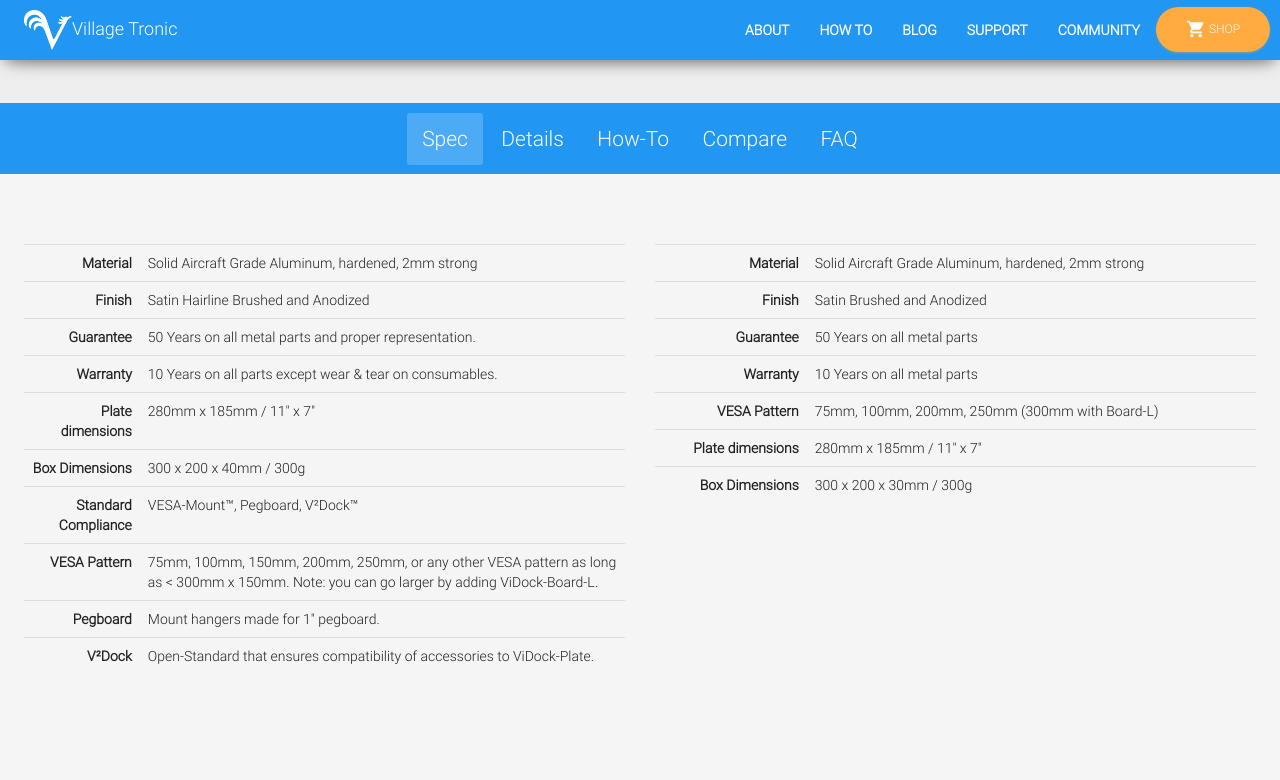
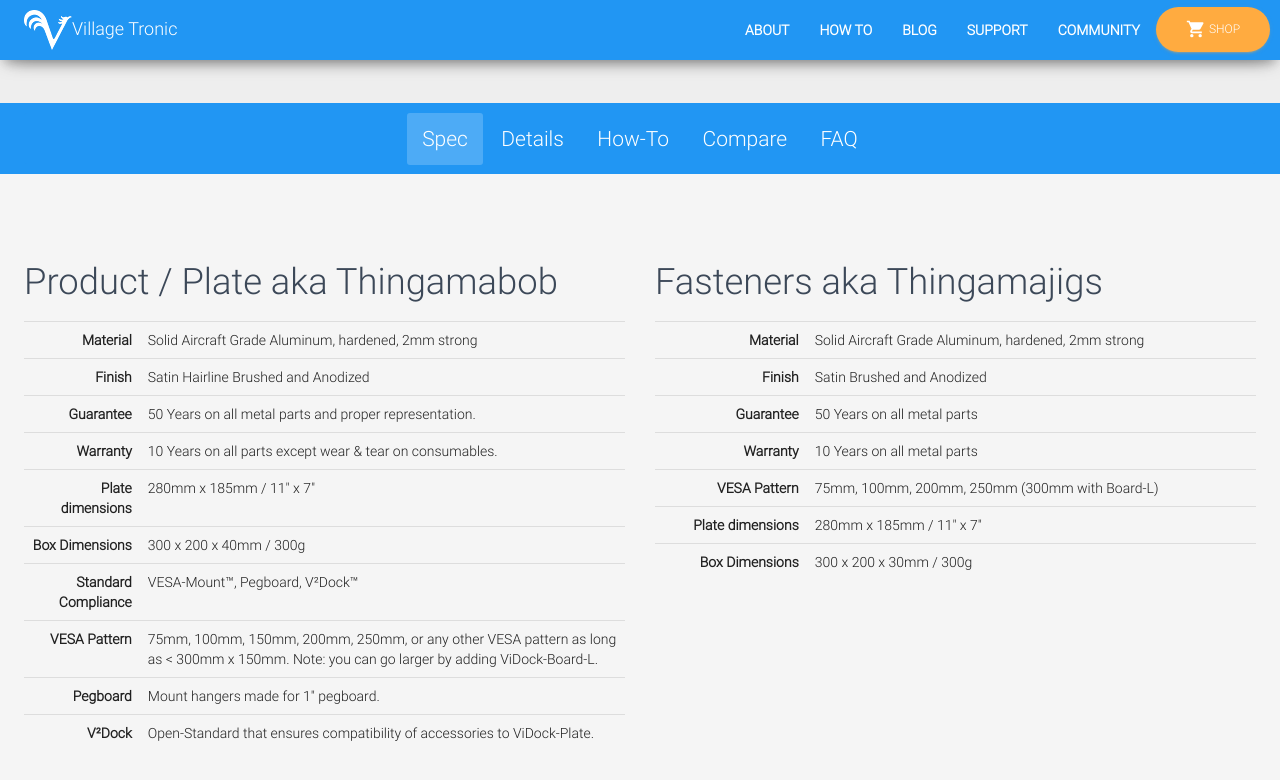
Before and after one commit to V-Squared/shop, a Jekyll site: the page built from shop/vidock-plate.html, in a window 1280 px wide and 900 px high, scrolled down 3174 px. Shown: the top 780 px of the window. Built offline with Jekyll 4.4.1, drawn with Linux system fonts in a browser that asks for light colours.

Commit message:
added titles

```diff
--- a/shop/vidock-plate.html
+++ b/shop/vidock-plate.html
@@ -472,6 +472,7 @@
         <div class="container">
           <div class="row">
           <div class="col-sm-6">
+            <h2 class="title">Product / Plate aka Thingamabob</h2>
               <div class="table-responsive">
                 <table class="table twin-head">
                   <tbody>
@@ -521,6 +522,7 @@
               </div>
             </div>
             <div class="col-sm-6">
+              <h2 class="title">Fasteners aka Thingamajigs</h2>
               <div class="table-responsive">
                 <table class="table twin-head">
                   <tbody>
```
